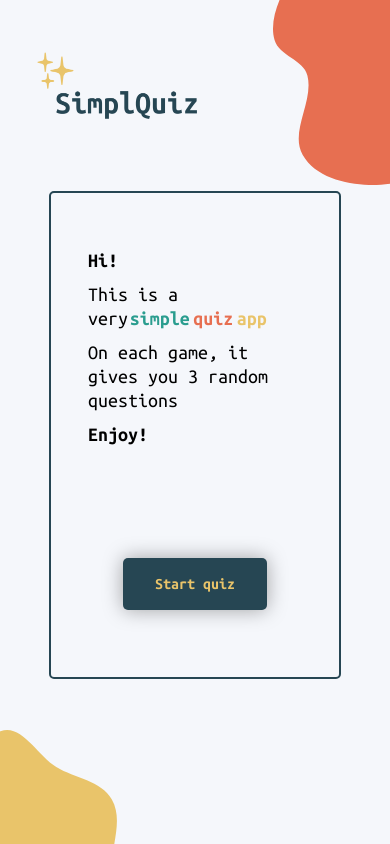
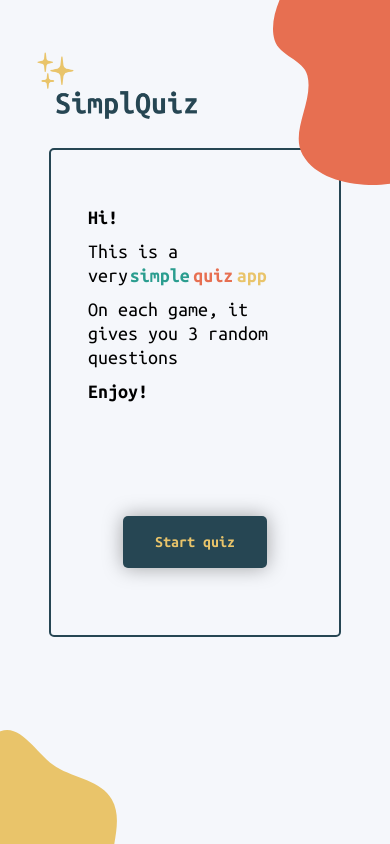
Before and after one commit to dadaismee/simpl-quiz, a React (Vite) app: page / in a window 390 px wide. Built offline with nearby package versions, Linux system fonts and the light colour scheme.

Commit message:
Changed App height on mobile

```diff
--- a/src/App.css
+++ b/src/App.css
@@ -38,6 +38,6 @@ body {
   }
 
   .App__container {
-    height: 75vh;
+    height: 65vh;
   }
 }
```
